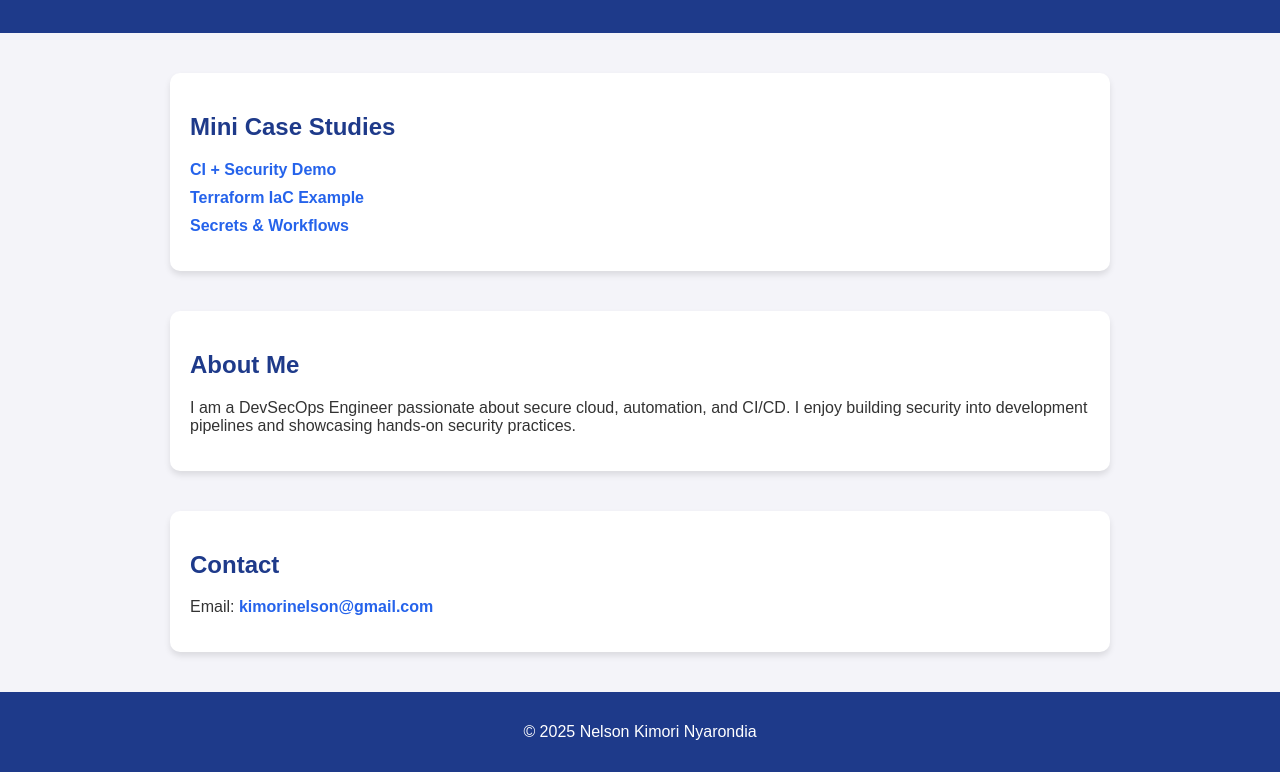
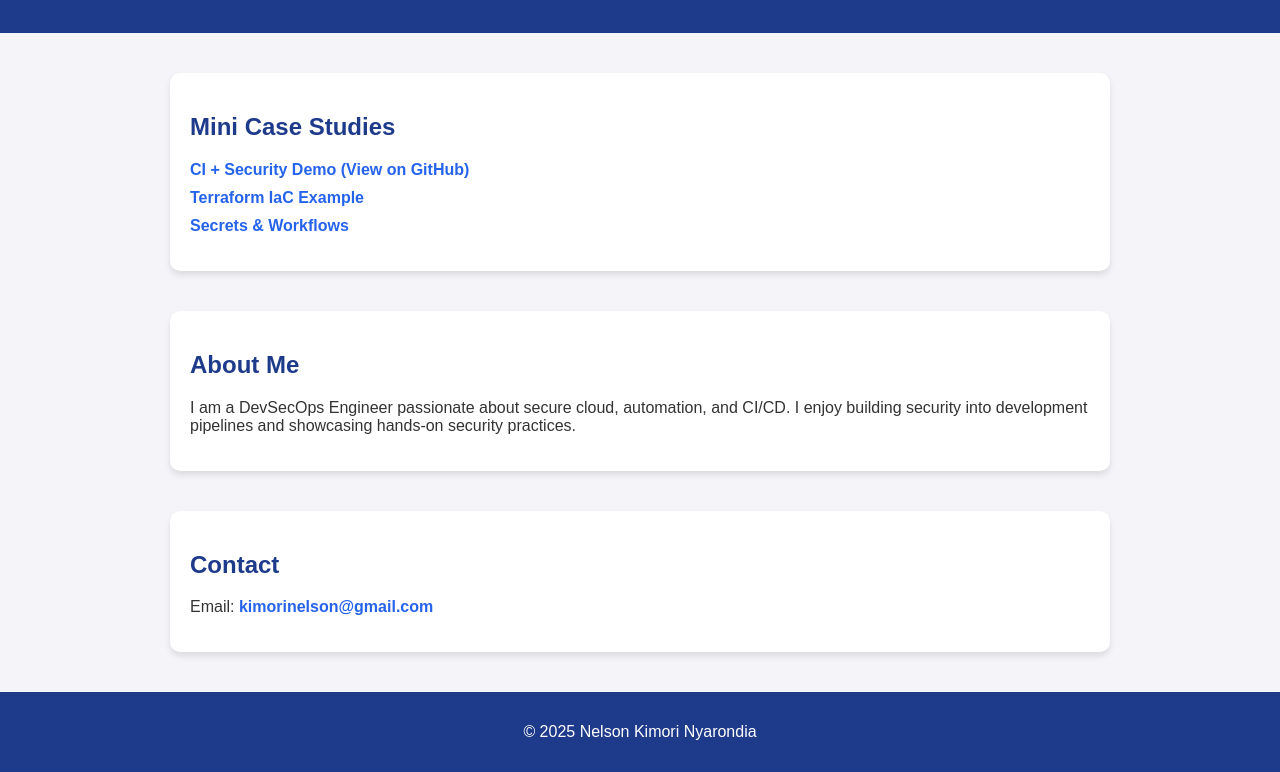
Before and after one commit to NelsonKimori/nelsonkimori.github.io, a plain HTML site: page index.html in a window 1280 px wide. Shown: the part 95-867 px from the top of the page. Drawn offline with Linux system fonts and the light colour scheme.

Commit message:
Update index.html

```diff
--- a/index.html
+++ b/index.html
@@ -66,7 +66,7 @@
     <h2>Mini Case Studies</h2>
     <ul>
 <ul>
-  <li><a href="ci-security-demo.html">CI + Security Demo</a></li>
+ <li><a href="https://github.com/NelsonKimori/ci-secure-demo" target="_blank" rel="noopener">CI + Security Demo (View on GitHub)</a></li>
   <li><a href="terraform-iac-example.html">Terraform IaC Example</a></li>
   <li><a href="secrets-workflows.html">Secrets & Workflows</a></li>
 </ul>
```
